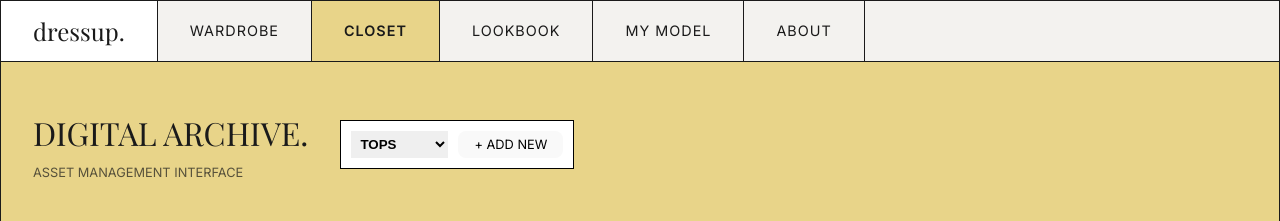
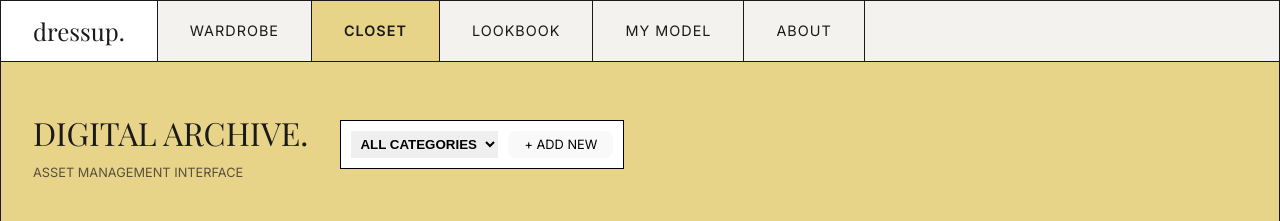
Before and after one commit to Sissighn/dressup-exe, a React (Vite) app in the folder frontend/: page /closet in a window 1280 px wide. Shown: the top 221 px of the page. Built offline with nearby package versions, Linux system fonts and the light colour scheme; no server answers; a web font is replaced by a local one.

Commit message:
feat(closet): update category selection to use filterCategory state

```diff
--- a/frontend/src/components/features/closet/ClosetHeader/ClosetHeader.jsx
+++ b/frontend/src/components/features/closet/ClosetHeader/ClosetHeader.jsx
@@ -4,6 +4,8 @@ import styles from "./ClosetHeader.module.css";
 const ClosetHeader = ({
   uploadCategory,
   onUploadCategoryChange,
+  filterCategory,
+  onFilterCategoryChange,
   onAddNewClick,
 }) => {
   return (
@@ -15,10 +17,11 @@ const ClosetHeader = ({
 
       <div className={styles.controls}>
         <select
-          value={uploadCategory}
-          onChange={onUploadCategoryChange}
+          value={filterCategory}
+          onChange={onFilterCategoryChange}
           className={styles.select}
         >
+          <option value="ALL">ALL CATEGORIES</option>
           <option value="TOPS">TOPS</option>
           <option value="BOTTOMS">BOTTOMS</option>
           <option value="SHOES">SHOES</option>
```
